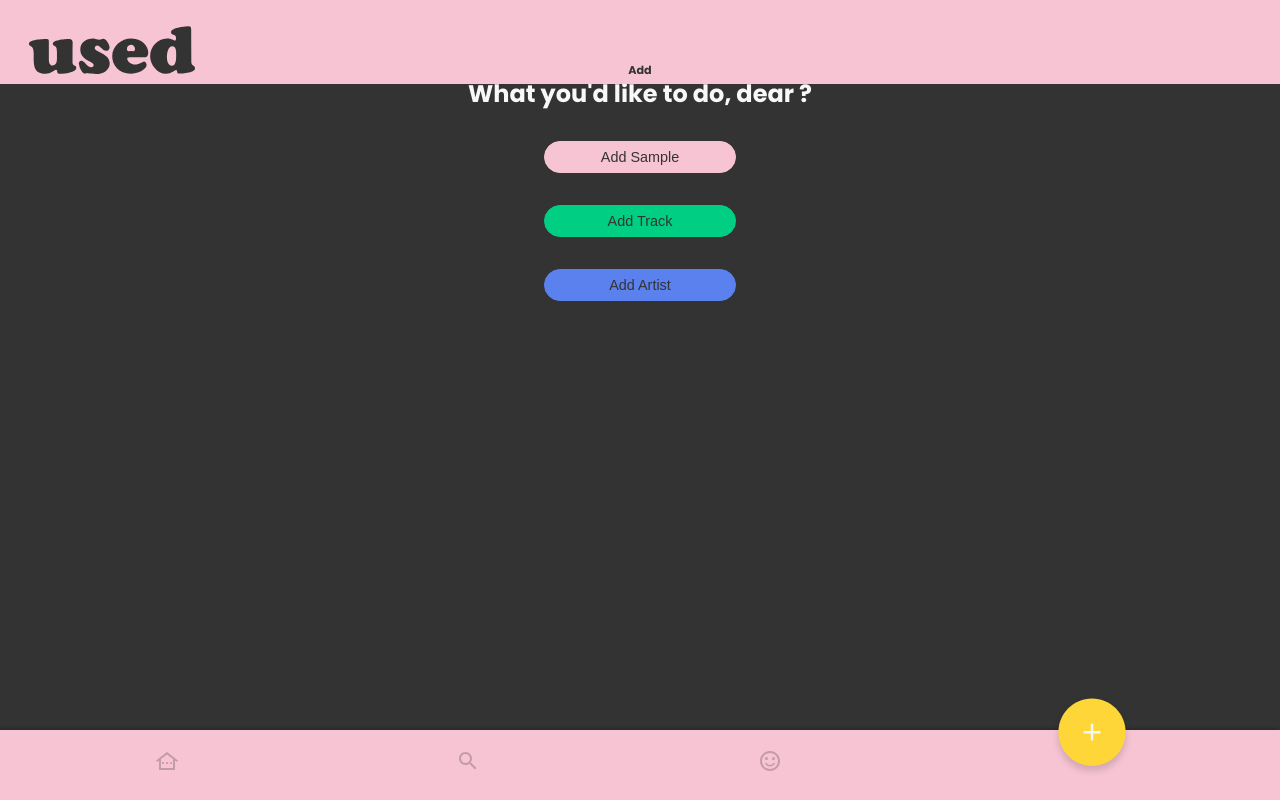
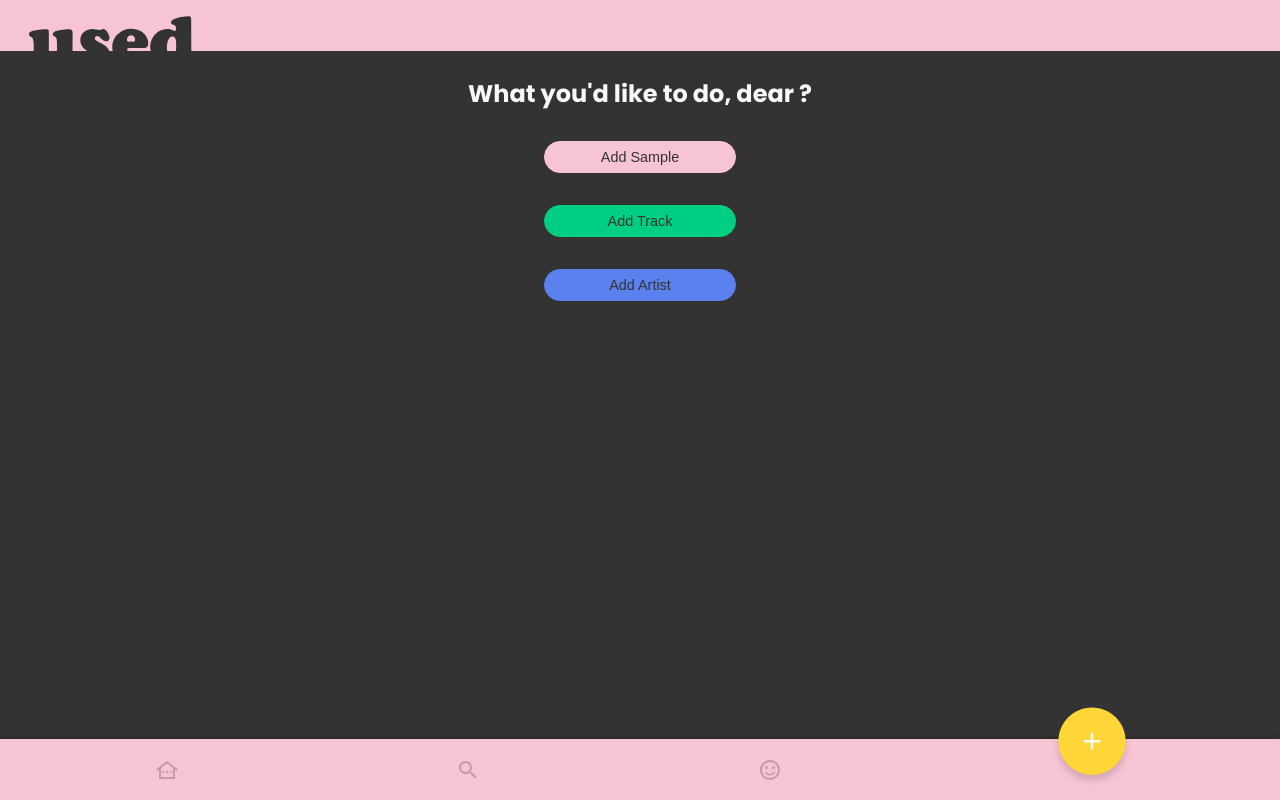
Before and after one commit to JessicaLoers/Capstone-Project-used, a React (Vite) app in the folder client/: page /add in a window 1280 px wide. Built offline with nearby package versions, Linux system fonts and the light colour scheme; no server answers.

Commit message:
finetuning header, footer

```diff
--- a/client/src/components/AddSamplePair.jsx
+++ b/client/src/components/AddSamplePair.jsx
@@ -104,7 +104,7 @@ export default function AddSamplePair({
             </option>
           ))}
         </select>
-        <p>contains samples of this Track</p>
+        <p>sampled this Track</p>
 
         <label htmlFor='secondArtist'>Artist</label>
         <select
--- a/client/src/components/Footer.jsx
+++ b/client/src/components/Footer.jsx
@@ -119,7 +119,7 @@ export default function Footer() {
 }
 
 const Nav = styled.ul`
-  padding: 1rem;
+  padding: 1rem 1rem 0.5rem 1rem;
   background: var(--secondarycolor);
   box-shadow: -2px -2px 3px rgba(0, 0, 0, 0.2);
   display: flex;
@@ -128,7 +128,7 @@ const Nav = styled.ul`
   justify-content: space-around;
   position: fixed;
   bottom: 0;
-  height: 4.4rem;
+  height: 3.8rem;
   right: 0;
   left: 0;
   .addbtn {
--- a/client/src/components/Header.jsx
+++ b/client/src/components/Header.jsx
@@ -14,6 +14,7 @@ const StyledHeader = styled.header`
   display: grid;
   grid-template-columns: repeat(3, 1fr);
   grid-template-rows: 1fr;
+  height: 3.2rem;
   justify-items: center;
   align-items: baseline;
   position: fixed;
@@ -23,7 +24,7 @@ const StyledHeader = styled.header`
   left: 0;
   z-index: 100;
   .logo {
-    margin-top: 1.6rem;
+    margin-top: 1rem;
     margin-left: 1.8rem;
     max-width: 13vw;
     justify-self: start;
--- a/client/src/pages/Add.jsx
+++ b/client/src/pages/Add.jsx
@@ -89,7 +89,7 @@ export default function Add({
 }
 
 const Wrapper = styled.section`
-  margin: 5rem 3rem 7rem 3rem;
+  margin: 5rem 3rem 9rem 3rem;
   button {
     margin-top: 1rem;
     cursor: pointer;
--- a/client/src/pages/Home.jsx
+++ b/client/src/pages/Home.jsx
@@ -80,7 +80,7 @@ const Hello = styled.div`
   }
   .slide {
     display: inline-block;
-    animation: move 5s 1s infinite alternate ease-in-out;
+    animation: move 20s 1s infinite alternate ease-in-out;
   }
 
   @keyframes move {
--- a/client/src/pages/Track.jsx
+++ b/client/src/pages/Track.jsx
@@ -44,11 +44,11 @@ export default function Track({ tracks, user, onAddToFavourites }) {
           <YoutubeEmbed embedId={thisTrack?.video_id} />
         </VideoContainer>
         <span
-          onClick={() => onAddToFavourites(thisTrack?.user)}
+          onClick={() => onAddToFavourites(thisTrack, user)}
           className='favIcons'
         >
           <i className='favLabel'>{favLabel}</i>
-          {thisTrack.fav_of_user.includes(user._id) ? (
+          {thisTrack?.fav_of_user.includes(user._id) ? (
             <span className='circle'></span>
           ) : (
             <i></i>
```
